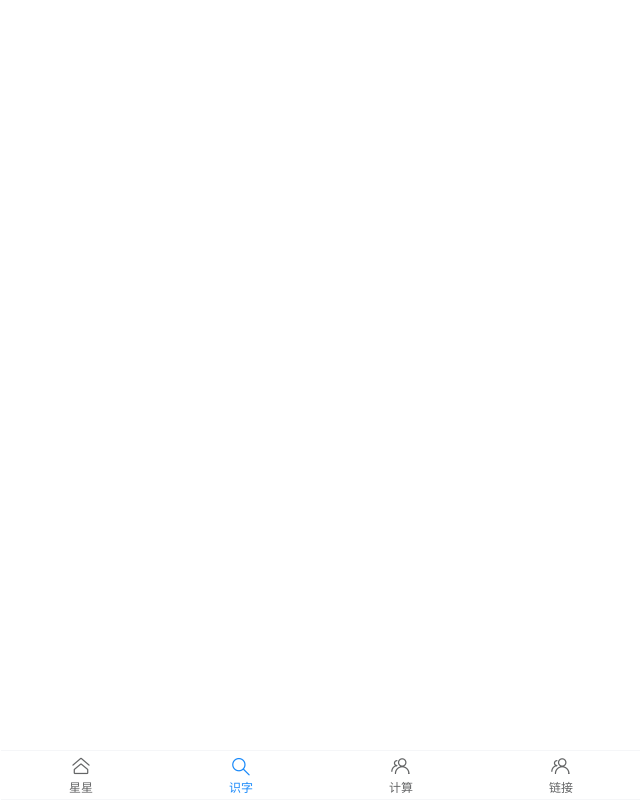
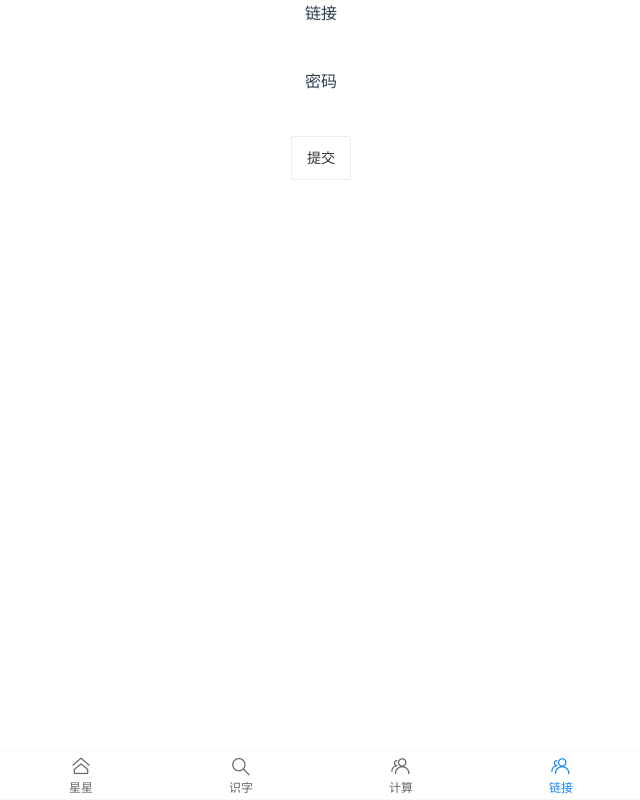
Before and after one commit to Rackar/vant_page, a Vue app: page /linkup in a window 1280 px wide. Shown: the whole page, without its empty margins (319-959 px from the left). Built offline with nearby package versions, Linux system fonts and the light colour scheme.

Commit message:
增加上报公众号链接页面

```diff
--- a/src/components/main.vue
+++ b/src/components/main.vue
@@ -10,7 +10,7 @@
       <van-tabbar-item name="star" icon="home-o" replace to="/star">星星</van-tabbar-item>
       <van-tabbar-item name="word" icon="search" replace to="/word">识字</van-tabbar-item>
       <van-tabbar-item name="calc" icon="friends-o" replace to="/calc">计算</van-tabbar-item>
-      <van-tabbar-item name="up" icon="friends-o" replace to="/up">链接</van-tabbar-item>
+      <van-tabbar-item name="linkup" icon="friends-o" replace to="/linkup">链接</van-tabbar-item>
     </van-tabbar>
   </div>
 </template>
--- a/src/pages/up.vue
+++ b/src/pages/up.vue
@@ -28,22 +28,26 @@
       let url = this.email.split(/\n/).filter(ele => ele !== "" && ele !== " ");
       let pass = this.pass;
       let gzlist = "ilianyue";
-      let push = await this.$axios.post("http://123.206.94.184:5000/add", {
-        url,
-        pass,
-        gzlist
-      });
-      console.log(push.data);
+      let push = await this.$axios.post(
+        "api/lianyue",
+        {
+          url,
+          pass,
+          gzlist
+        }
+      );
+      console.log();
+      let data=push.data
 
-      if (push.data == "ok") {
+      if (data.status === 1) {
         this.$toast({
           type: "success",
-          message: "添加链接成功!"
+          message: data.msg
         });
       } else {
         this.$toast({
           type: "fail",
-          message: "添加链接失败!"
+          message: data.msg
         });
       }
     }
--- a/src/utils/router.js
+++ b/src/utils/router.js
@@ -25,8 +25,8 @@
         import(/* webpackChunkName: "signup" */ "../pages/signup.vue")
     },
     {
-      name: "up",
-      path: "/up",
+      name: "linkup",
+      path: "/linkup",
       component: () =>
         import(/* webpackChunkName: "signup" */ "../pages/up.vue")
     },
```
